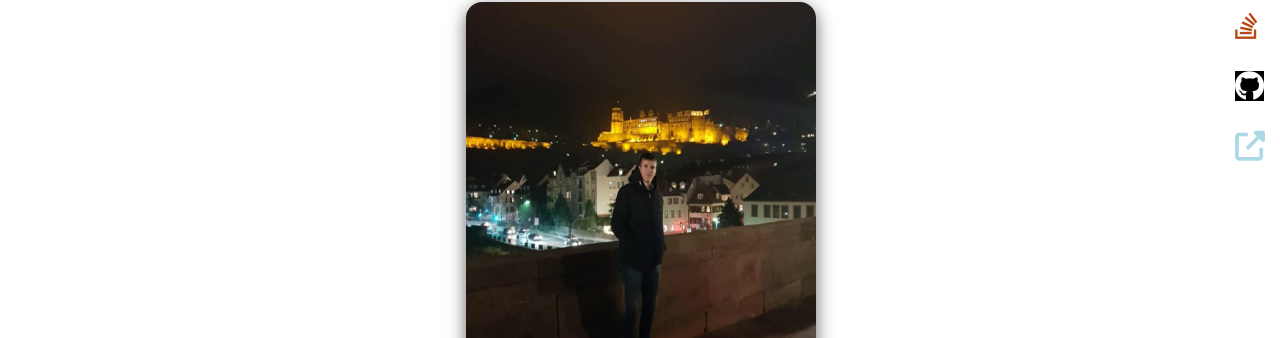
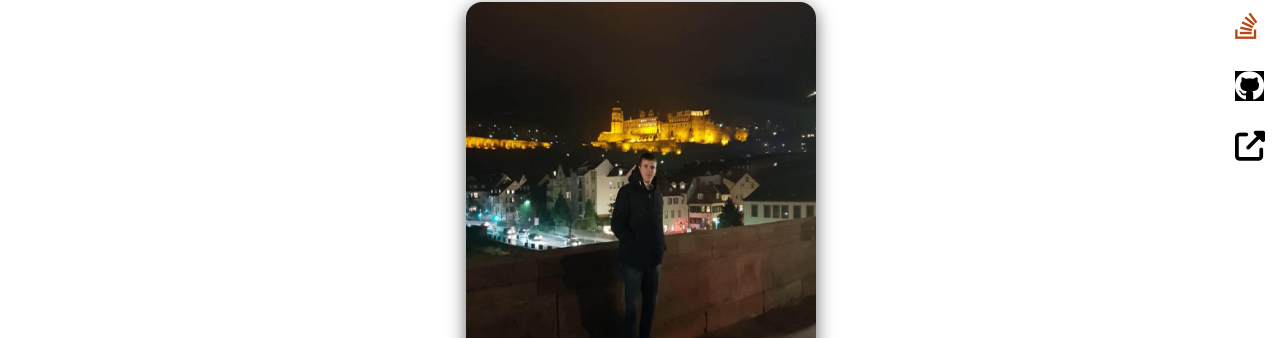
Before and after one commit to vasnastos/vasnastos.github.io, a Jekyll site: the page index.html, which Jekyll copies as it is, in a window 1280 px wide. Shown: the part 224-562 px from the top of the page. Built offline with Jekyll 4.4.1, drawn with Linux system fonts in a browser that asks for light colours; nearby versions of some CDN libraries; comment, search, counter and statistics services are not loaded.

Commit message:
Update index.html

```diff
--- a/index.html
+++ b/index.html
@@ -592,11 +592,11 @@
    <div style="margin-top:60px;">
    <div id="mySidenav" class="sidenav">
     <a href="https://twitter.com/NastosVasileios" id="R"><i class="fa fa-twitter" style="float:left;"></i></a>
-    <a href="#https://www.facebook.com/bill.nastos.3" id="F"><i class="fa fa-facebook" style="float:left;"></i></a>
+    <a href="https://www.facebook.com/bill.nastos.3" id="F"><i class="fa fa-facebook" style="float:left;"></i></a>
     <a href="https://www.linkedin.com/in/vasileios-nastos-028985209/" id="BS"><i class="fa fa-linkedin" style="float:left;"></i></a>
     <a href="https://stackoverflow.com/users/14000443/nastos-vasileios" id="RL"><i class="fa fa-stack-overflow" style="float:left;"></i></a>
     <a href="https://github.com/vasnastos" id="DS"><i class="fa fa-github" style="float:left;"></i></a>
-    <a href="https://www.kaggle.com/vnastos" id="kag"><abbr title="Kaggle"><i class="fa fa-external-link" style="float:left"></i></abbr></a>
+    <a href="https://www.kaggle.com/vnastos" id="kag"><abbr title="Kaggle"><i class="fa fa-external-link" style="float:left; color:black"></i></abbr></a>
   </div>
   </div>
 
```
